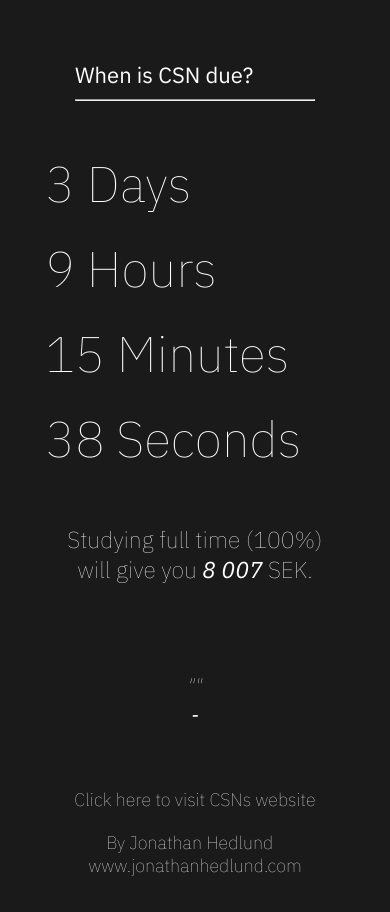
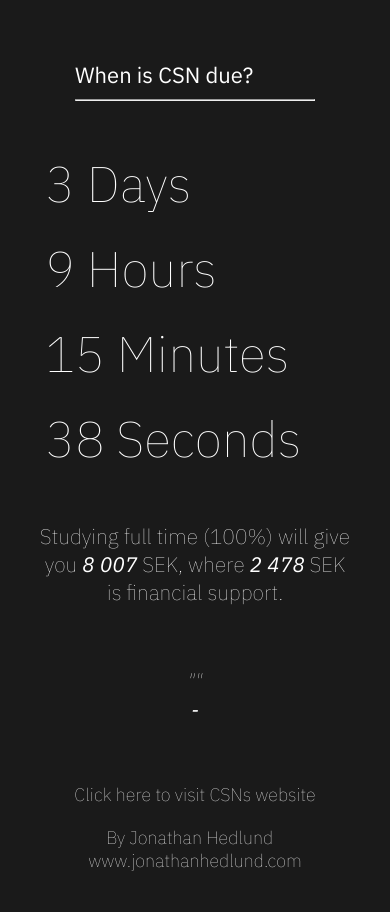
Before and after one commit to JonathanHedlund/csncountdown, a React (Create React App) app: page / in a window 390 px wide. Shown: the top 912 px of the page. Built offline with nearby package versions, Linux system fonts and the light colour scheme; no server answers.

Commit message:
Added financial support amount and fixed some spacing

```diff
--- a/src/App.css
+++ b/src/App.css
@@ -84,7 +84,7 @@
     margin-bottom: 30px;
 }
 .csnAmount p {
-    font-size: 23px;
+    font-size: 21px;
     font-weight: lighter;
 }
 .csnAmount p em {
@@ -92,9 +92,6 @@
 }
 
 @media only screen and (max-width: 740px) {
-    .intro-text {
-
-    }
     .timer {
         width: 300px;
     }
@@ -122,7 +119,7 @@
         width: 80%;
     }
     .csnAmount {
-        width: 280px;
+        width: 315px;
         text-align: center;
     }
     .qoute-of-the-day div {
@@ -131,7 +128,7 @@
     }
     .qoute-of-the-day {
         justify-content: center;
-        margin: 35px 0;
+        margin: 10px 0 35px;
     }
     .timer p {
         font-size: 50px;
--- a/src/Money.js
+++ b/src/Money.js
@@ -4,13 +4,14 @@
     constructor() {
         super();
         this.state = {
-            money: "8 007"
+            money: "8 007",
+            support: "2 478"
         }
     }
     render() {
         return (
             <div>
-                <p>Studying full time (100%) will give you <em>{this.state.money}</em> SEK.</p>
+                <p>Studying full time (100%) will give you <em>{this.state.money}</em> SEK, where <em>{this.state.support}</em> SEK is financial support.</p>
             </div>
         )
 
```
Also changed, not shown: 12 other files (tests, documents, lock files or other folders).
